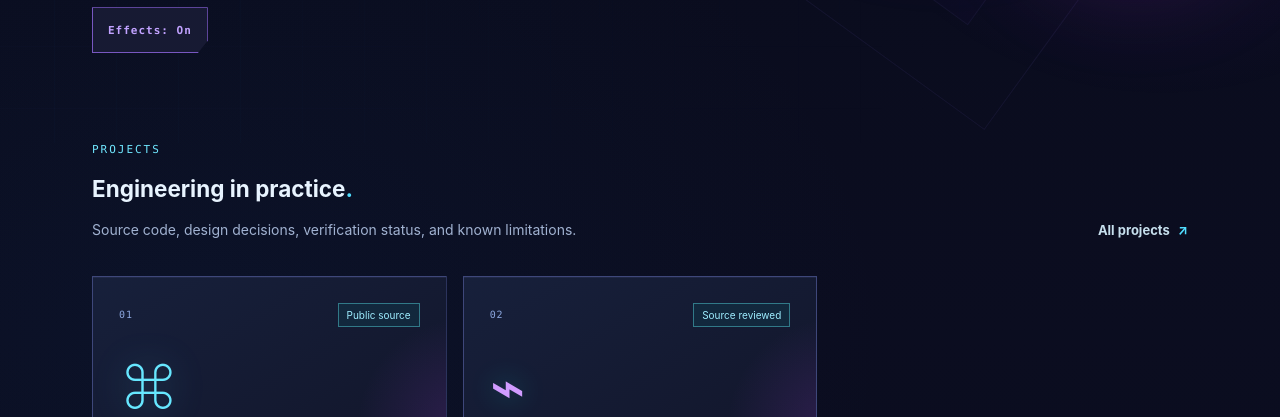
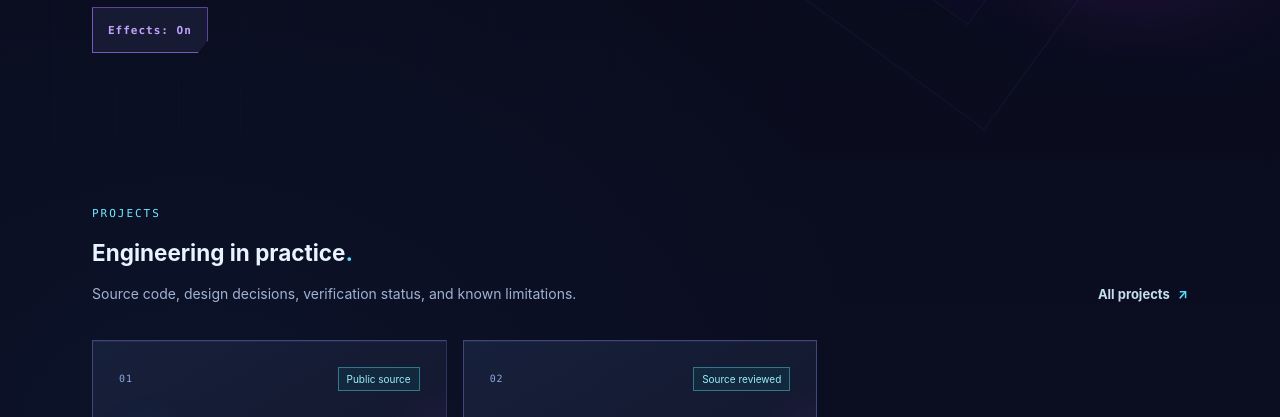
Before and after one commit to jyc-work/jyc-work.github.io, an Astro site: page /en in a window 1280 px wide. Shown: the part 783-1200 px from the top of the page. Built offline with nearby package versions, Linux system fonts and the light colour scheme; Astro itself is replaced by a stand-in of ours.

Commit message:
style(en): add spacing for English landing sections

```diff
--- a/src/styles/global.css
+++ b/src/styles/global.css
@@ -278,3 +278,6 @@ kbd { font: inherit; background: #1d2939; border: 1px solid #354358; padding: 1p
 /* Language switch: a functional control, not decorative microcopy. */
 .language-switch { display:inline-flex; align-items:center; justify-content:center; min-height:36px; padding:8px 12px; border:1px solid #273447; border-radius:8px; color:#b6c7de; background:#101a28; font-size:12px; line-height:1; white-space:nowrap; transition:border-color .2s,color .2s; }
 .language-switch:hover,.language-switch:focus-visible { color:var(--mint); border-color:var(--mint); }
+
+.section-block { padding-top:64px; padding-bottom:22px; }
+@media (max-width: 780px) { .section-block { padding-top:40px; padding-bottom:14px; } }
```
